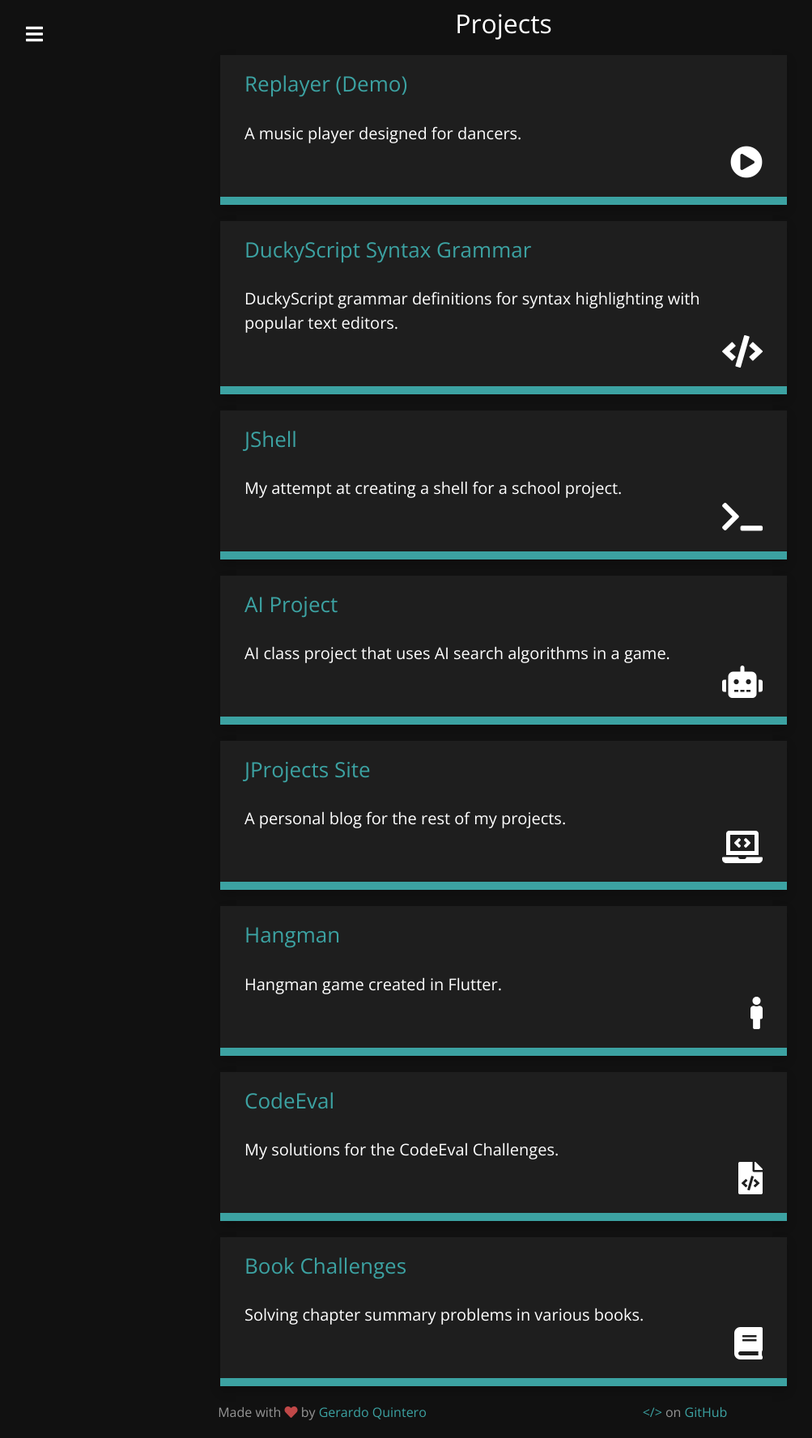
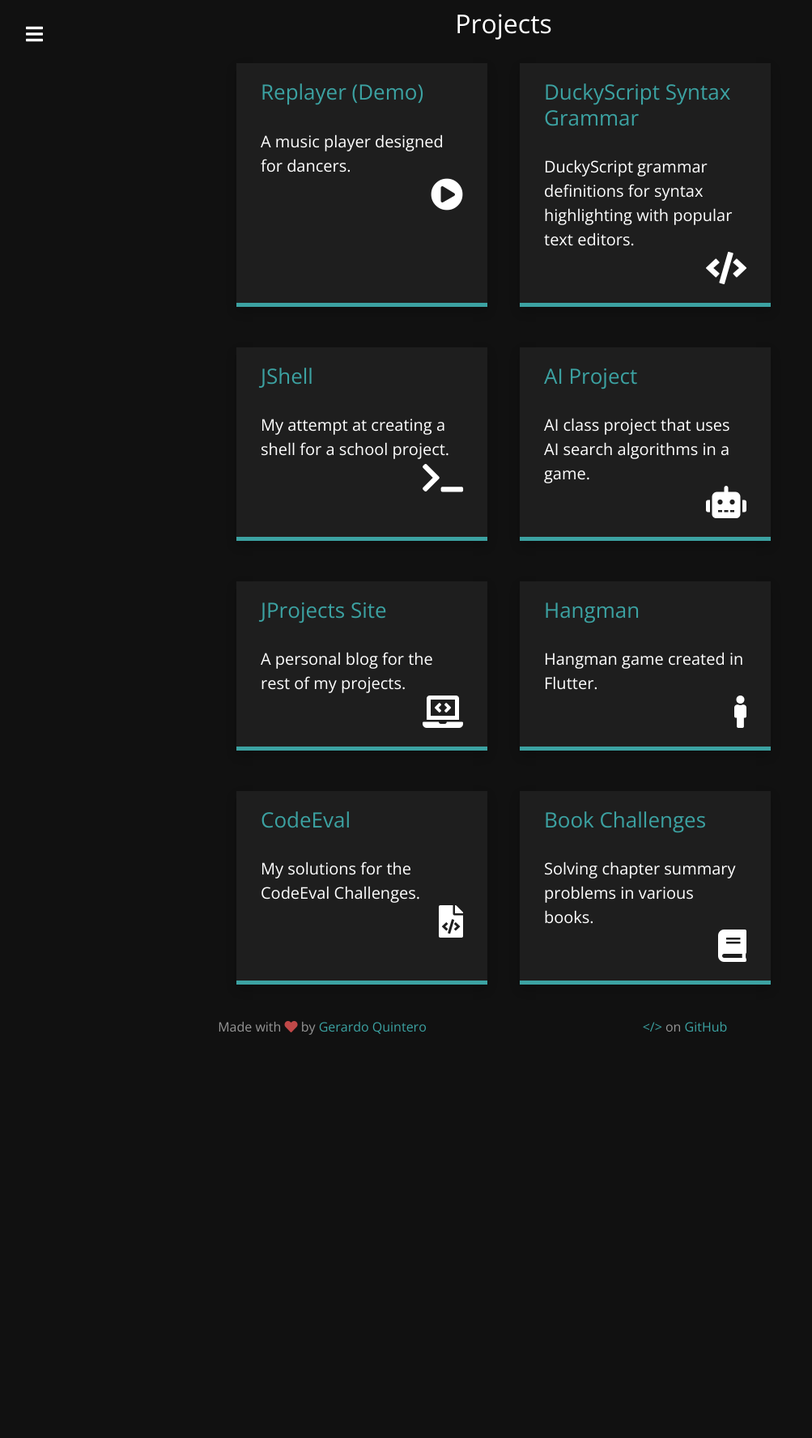
Before and after one commit to jerryq27/jerryq27.github.io, a Jekyll site: the page built from _pages/projects.html, in a window 1280 px wide. Shown: the whole page at 81% size, without its empty margins (18-1021 px from the left). Built offline with Jekyll 4.4.1, drawn with Linux system fonts in a browser that asks for light colours; nearby versions of some CDN libraries; after the commit the page ends 1300 px from its top, so only the background shows below that.

Commit message:
Basic setup is done for the projects page.
Projects are now in a grid and has a basic focus animation on hover.

```diff
--- a/_pages/projects.html
+++ b/_pages/projects.html
@@ -1,31 +1,34 @@
 ---
 layout: default
-make-smaller-titles: true
 ---
 
 <div class="container-fluid index">
     <h1 class="header" itemprop="headline">Projects</h1>
-
     {% for project in site.data.projects %}
-        <div class="col index projects">
-            <div class="content-panel content">
-
+        {% assign x = forloop.index | modulo: 2 %}
+        {% if x != 0 %}
+            <div class="row projects">
+                <div class="col content-panel floating-project">
                     {% if project.url %}
                         <a href="{{ project.url }}"><h2 class="project-header">{{ project.name }}</h2></a>
                     {% else %}
                         <h2 class="header">{{ project.name }}</h2>
                     {% endif %}
-
                     <span class="lead">{{ project.description }}</span>
-
-                {% if project.urls %}
-                <ul>
-                    {% for url in project.urls %}
-                        <li><a href="{{ url.link }}">{{ url.title }}</a></li>
-                    {% endfor %}
-                </ul>
+                    {% if project.icon %}
+                        <div class="thumb project-icon">
+                            <i class="fas fa-{{ project.icon }} fa-2x" style="margin: 0"></i>
+                        </div>
                     {% endif %}
-
+                </div>
+        {% else %}
+                <div class="col content-panel floating-project">
+                    {% if project.url %}
+                        <a href="{{ project.url }}"><h2 class="project-header">{{ project.name }}</h2></a>
+                    {% else %}
+                        <h2 class="header">{{ project.name }}</h2>
+                    {% endif %}
+                    <span class="lead">{{ project.description }}</span>
                     {% if project.icon %}
                         <div class="thumb project-icon">
                             <i class="fas fa-{{ project.icon }} fa-2x" style="margin: 0"></i>
@@ -33,6 +36,6 @@ make-smaller-titles: true
                     {% endif %}
                 </div>
             </div>
+        {% endif %}
     {% endfor %}
-
 </div>
--- a/css/style.scss
+++ b/css/style.scss
@@ -139,6 +139,11 @@ ul {
 	text-align: right;
 }
 
+.floating-project:hover {
+	transform: scale(1.2);
+	cursor: pointer;
+}
+
 .menu-button {
 	color: $white;
 	font-size: 24px;
@@ -163,7 +168,7 @@ ul {
 	padding-bottom: 20px;
 	padding-left: 30px;
 	padding-right: 30px;
-	margin-top: 20px;
+	margin: 20px;
 	box-shadow: 0px 0px 0px 0px, 0px 6px 12px rgba(0, 0, 0, 0.2);
 	border-bottom: 5px solid $accent-color;
 }
@@ -291,7 +296,7 @@ ul {
 	}
 
 	.content-panel:nth-of-type(1) {
-		border-bottom: 10px solid $accent-color;
+		// border-bottom: 10px solid $accent-color;
 	}
 
 	#typed,
@@ -316,7 +321,7 @@ ul {
 	.row {
 		height: 100%;
 		max-height: 100%;
-		margin-top: 60px;
+		margin-top: 10px;
 		margin-left: 0px;
 		margin-right: 0px;
 	}
@@ -388,7 +393,7 @@ ul {
 		a,
 		a:active {
 			color: $dark-blue;
-			white-space: nowrap;
+			// white-space: nowrap;
 		}
 
 		a:hover {
```
Lines whose indentation alone changed are shown as unchanged.
